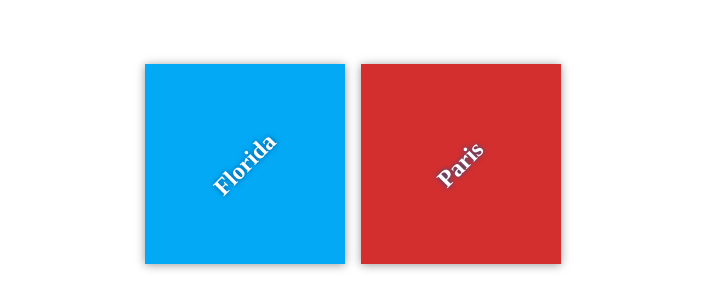
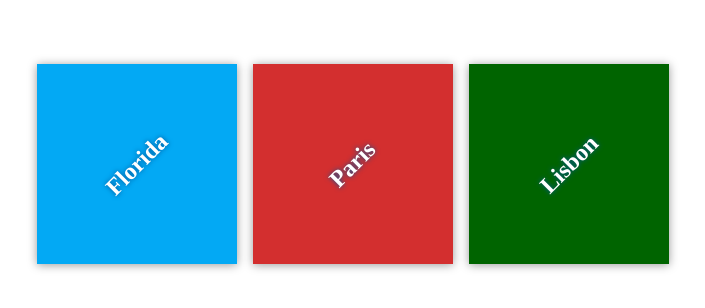
Before and after one commit to eremeevpt/my-travel-plans, a plain HTML site: page index.html in a window 1280 px wide. Shown: the part 236-544 px from the top of the page, without its empty margins (287-992 px from the left). Drawn offline with Linux system fonts and the light colour scheme.

Commit message:
Lisbon added

```diff
--- a/css/app.css
+++ b/css/app.css
@@ -53,3 +53,7 @@ h2 {
 #paris {
     background-color: #d32f2f;
 }
+
+#lisbon {
+    background-color: darkgreen;
+}
--- a/index.html
+++ b/index.html
@@ -17,6 +17,10 @@
             <div class="destination" id="paris">
                 <h2>Paris</h2>
             </div>
+
+            <div class="destination" id="lisbon">
+                <h2>Lisbon</h2>
+            </div>
         </div>
     </div>
 
```
